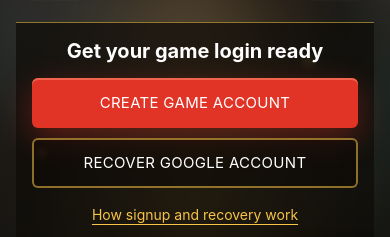
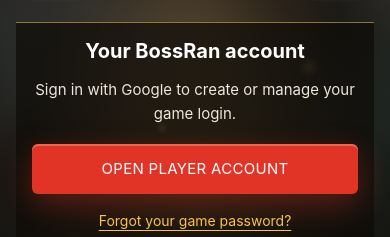
Before and after one commit to brunobossran/bossran-mobile-site, a plain HTML site: page index.html in a window 390 px wide. Shown: the part 543-780 px from the top of the page. Drawn offline with Linux system fonts and the light colour scheme.

Commit message:
Simplify the homepage player account entry

```diff
--- a/index.html
+++ b/index.html
@@ -282,7 +282,7 @@ footer p { margin: 0; font-size: 13px; max-width: 70ch; }
     <a class="brand" href="#top" aria-label="BossRan Mobile home"><img src="assets/logo.png" width="1111" height="376" alt="BossRan Mobile"></a>
     <nav aria-label="Main">
       <a href="#stats">Stats</a>
-      <a href="#game-accounts">Game account</a>
+      <a href="https://accounts-mobile.bossran.net/create-account">Player account</a>
       <a href="#teaser">Teaser</a>
       <a href="#posters">Facebook</a>
       <a href="#faq">FAQ</a>
@@ -320,12 +320,12 @@ footer p { margin: 0; font-size: 13px; max-width: 70ch; }
         </div>
         <div class="hero-details">
       <div class="game-account-entry" aria-labelledby="game-account-entry-title">
-        <h2 id="game-account-entry-title">Get your game login ready</h2>
+        <h2 id="game-account-entry-title">Your BossRan account</h2>
+        <p>Sign in with Google to create or manage your game login.</p>
         <div class="game-account-actions">
-          <a class="btn" href="https://accounts-mobile.bossran.net/create-account">Create game account</a>
-          <a class="btn btn-ghost" href="https://accounts-mobile.bossran.net/recover">Recover Google account</a>
+          <a class="btn" href="https://accounts-mobile.bossran.net/create-account">Open player account</a>
         </div>
-        <a class="game-account-help" href="#game-accounts">How signup and recovery work</a>
+        <a class="game-account-help" href="https://accounts-mobile.bossran.net/recover">Forgot your game password?</a>
       </div>
       <a class="hero-stats" id="hero-stats" href="#stats" hidden>
         <svg class="spark" viewBox="0 0 56 22" aria-hidden="true"></svg>
@@ -377,30 +377,30 @@ footer p { margin: 0; font-size: 13px; max-width: 70ch; }
           <h3>Create a game account</h3>
           <p>For new players who want to make their first BossRan login.</p>
           <ol>
-            <li>Choose <strong>Create game account</strong> and continue with Google.</li>
+            <li>Choose <strong>Open player account</strong> and continue with Google.</li>
             <li>Choose your game username and a password, then enter the password again.</li>
             <li>Tap <strong>Save game login</strong> and wait for the success message.</li>
             <li>Return to BossRan, choose <strong>Log in with username</strong>, and use the username and password you just saved.</li>
           </ol>
           <p>If that Google account already owns a BossRan account, you keep the same account.</p>
-          <a class="btn" href="https://accounts-mobile.bossran.net/create-account">Create game account</a>
+          <a class="btn" href="https://accounts-mobile.bossran.net/create-account">Open player account</a>
         </article>
         <article id="recover-game-account">
           <h3>Recover a Google-linked account</h3>
           <p>For returning players who used Google in the game and need to set or change their game password.</p>
           <ol>
-            <li>Choose <strong>Recover Google account</strong>.</li>
+            <li>Open the <strong>Recover game login</strong> link below.</li>
             <li>Sign in with the <strong>original Google account you used in BossRan</strong>.</li>
             <li>Keep your existing game username, or choose one if you never had one. For your first password, fill in the setup form and tap <strong>Save game login</strong>. Already have a password? Choose <strong>Change game password</strong>, enter your new password twice, and tap <strong>Save new password</strong>.</li>
             <li>Return to BossRan and choose <strong>Log in with username</strong>. Your original account, characters, items and balances stay with you.</li>
           </ol>
           <p>You do not need your old password after verifying your original Google account. If verification has expired, sign in with Google again. Recovery will not create a replacement account if you choose the wrong Google account.</p>
-          <a class="btn btn-ghost" href="https://accounts-mobile.bossran.net/recover">Recover Google account</a>
+          <a class="btn btn-ghost" href="https://accounts-mobile.bossran.net/recover">Recover game login</a>
         </article>
       </div>
       <div class="account-guide-notes">
         <p><strong>New username:</strong> 4–12 characters. Start with a letter; use letters, numbers or an underscore.</p>
-        <p><strong>Username over 12 characters?</strong> Choose Recover Google account and verify your original Google account. You can choose a shorter username once and set a new password. Tap <strong>Save corrected game login</strong>, then use your new login in the game. Your account, characters, items and balances stay the same.</p>
+        <p><strong>Username over 12 characters?</strong> Use the recovery link above and verify your original Google account. You can choose a shorter username once and set a new password. Tap <strong>Save corrected game login</strong>, then use your new login in the game. Your account, characters, items and balances stay the same.</p>
         <p><strong>Password:</strong> 8–12 lowercase letters and numbers only. No capitals, spaces or special characters. Use a game password, not your Google password.</p>
         <p><strong>After saving:</strong> saved game sign-ins on your phones expire. Use your game username and new password the next time you log in.</p>
         <p>Cannot access your original Google account? <a href="mailto:support@bossran.net">Contact support</a>.</p>
@@ -486,8 +486,8 @@ footer p { margin: 0; font-size: 13px; max-width: 70ch; }
   <div class="wrap">
     <a class="brand" href="#top" aria-label="BossRan Mobile home"><img src="assets/logo.png" width="1111" height="376" alt="BossRan Mobile" loading="lazy"></a>
     <nav aria-label="Footer">
-      <a href="https://accounts-mobile.bossran.net/create-account">Create game account</a>
-      <a href="https://accounts-mobile.bossran.net/recover">Recover Google account</a>
+      <a href="https://accounts-mobile.bossran.net/create-account">Open player account</a>
+      <a href="https://accounts-mobile.bossran.net/recover">Recover game login</a>
       <a href="privacy.html">Privacy policy</a>
       <a href="mailto:support@bossran.net">support@bossran.net</a>
       <a href="https://discord.gg/xVfgwdGqQV" target="_blank" rel="noopener noreferrer">Discord</a>
```
